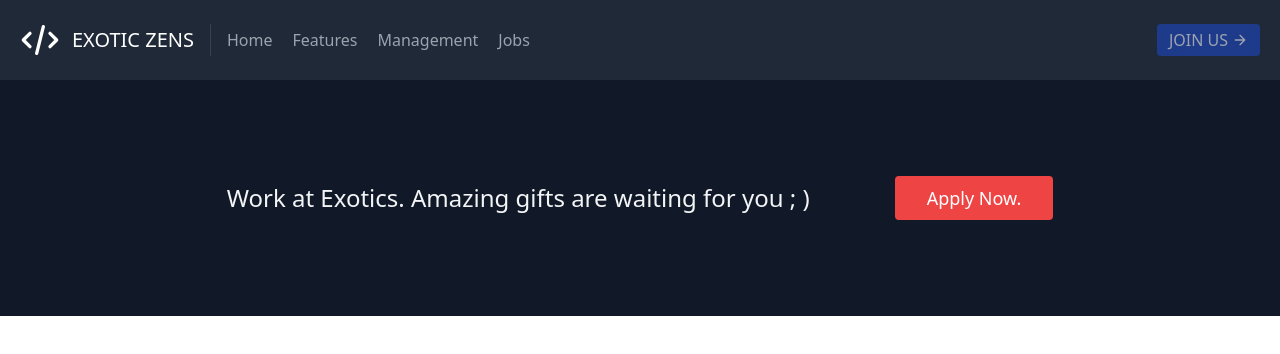
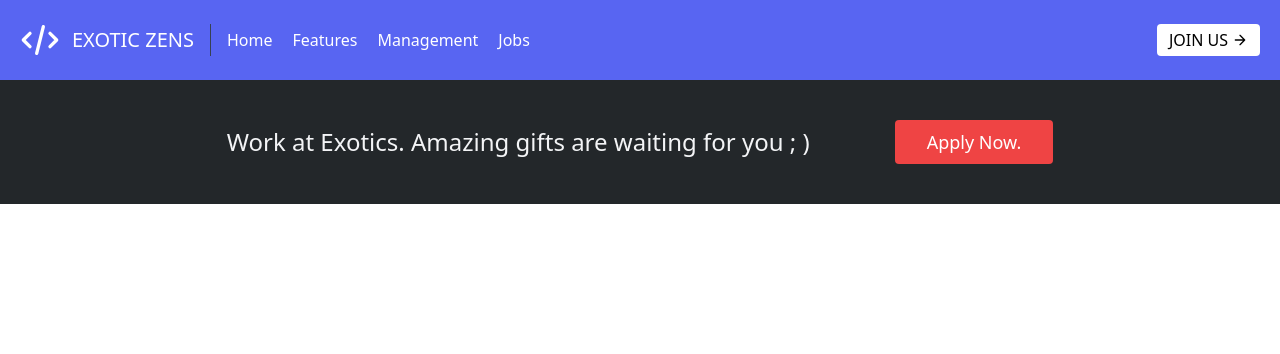
Before and after one commit to thewolmer/Exotic-zens-website, a plain HTML site: page features.html in a window 1280 px wide. Drawn offline with nearby package versions, Linux system fonts and the light colour scheme.

Commit message:
Updated to theme #03

```diff
--- a/features.html
+++ b/features.html
@@ -8,7 +8,7 @@
   <title>Exotics-Home</title>
 </head>
 <body>
-  <header class="text-gray-400 bg-gray-800 body-font" >
+  <header class="text-white bg-[#5865F2] body-font" >
     <div class="container mx-auto flex flex-wrap p-5 flex-col md:flex-row items-center">
       <a class="flex title-font font-medium items-center text-white mb-4 md:mb-0">
         <svg xmlns="http://www.w3.org/2000/svg" class="h-10 w-10" fill="none" viewBox="0 0 24 24" stroke="currentColor">
@@ -24,24 +24,25 @@
         <a href=management.html class="mr-5 hover:text-white">Management</a>
         <a href=staff.html class="mr-5 hover:text-white">Jobs</a>
       </nav>
-      <button class="inline-flex items-center bg-blue-900 border-0 py-1 px-3 focus:outline-none transition ease-in-out delay-150 hover:-translate-y-1 hover:bg-indigo-900 rounded text-base mt-4 md:mt-0 duration-300">JOIN US
-        <svg fill="none" stroke="currentColor" stroke-linecap="round" stroke-linejoin="round" stroke-width="2" class="w-4 h-4 ml-1" viewBox="0 0 24 24">
-          <path d="M5 12h14M12 5l7 7-7 7"></path>
-        </svg>
-      </button>
+      <a href="https://discord.gg/xuW7EM4gzx" target="_blank">
+        <button class="inline-flex items-center text-black bg-white border-0 py-1 px-3 focus:outline-none transition ease-in-out delay-150 hover:-translate-y-1 hover:bg-[#ED4245] rounded text-base mt-4 md:mt-0 duration-300">JOIN US
+          <svg fill="none" stroke="currentColor" stroke-linecap="round" stroke-linejoin="round" stroke-width="2" class="w-4 h-4 ml-1" viewBox="0 0 24 24">
+            <path d="M5 12h14M12 5l7 7-7 7"></path>
+          </svg>
+        </button> </a>
     </div>
+  </header>
 
-    <section class="text-gray-100 bg-gray-900 body-font">
-      <div class="container px-5 py-24 mx-auto">
+    <section class="text-gray-100 bg-[#23272A] body-font">
+      <div class="container px-5 py-10 mx-auto">
         <div class="lg:w-2/3 flex flex-col sm:flex-row sm:items-center items-start mx-auto">
           <h1 class="flex-grow sm:pr-16 text-2xl font-medium title-font text-gray-100">Work at Exotics. Amazing gifts are waiting for you ; )</h1>
-          <a href="https://docs.google.com/forms/d/e/1FAIpQLSck5O5dO3Wf0lXvy2rqg5Sobez3SQi433fG9bpu4AN2VS4-jQ/viewform?usp=sf_link" target="_blank"
+          <a href="staff.html"
           <button class="transition ease-in-out delay-150 hover:-translate-y-1 flex-shrink-0 text-white bg-red-500 border-0 py-2 px-8 focus:outline-none hover:bg-gray-700 rounded text-lg mt-10 sm:mt-0 duration-300">Apply Now. </button>
         </a>
 
         </div>
       </div>
-    </section>
-  </header>
+
 </body>
 </html>
```
